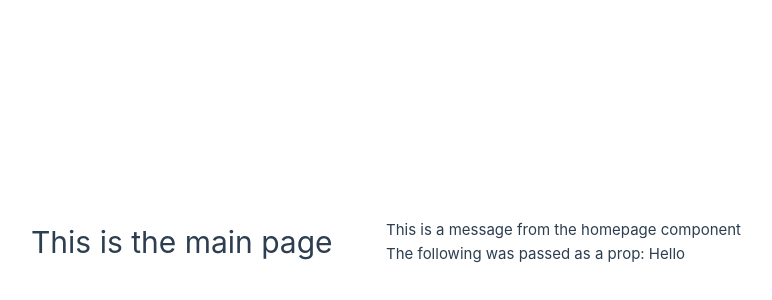
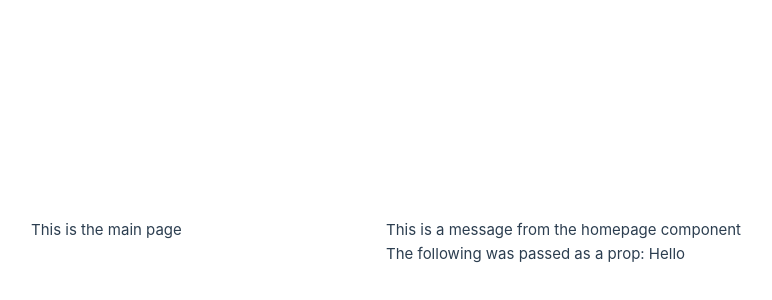
Before and after one commit to shariff-b/family-tree, a Vue app: page / in a window 1280 px wide. Shown: the part 158-458 px from the top of the page, without its empty margins (254-1026 px from the left). Built offline with nearby package versions, Linux system fonts and the light colour scheme.

Commit message:
chore: initialize Tailwind CSS

```diff
--- a/package.json
+++ b/package.json
@@ -22,6 +22,7 @@
   },
   "devDependencies": {
     "@playwright/test": "^1.59.1",
+    "@tailwindcss/vite": "^4.3.5",
     "@tsconfig/node24": "^24.0.4",
     "@types/jsdom": "^28.0.1",
     "@types/node": "^24.12.2",
@@ -41,6 +42,7 @@
     "npm-run-all2": "^8.0.4",
     "oxlint": "~1.60.0",
     "prettier": "3.8.3",
+    "tailwindcss": "^4.3.5",
     "typescript": "~6.0.0",
     "vite": "^8.0.8",
     "vite-plugin-vue-devtools": "^8.1.1",
--- a/src/assets/main.css
+++ b/src/assets/main.css
@@ -1,3 +1,4 @@
+@import "tailwindcss";
 @import './base.css';
 
 #app {
--- a/vite.config.ts
+++ b/vite.config.ts
@@ -4,6 +4,7 @@ import { defineConfig } from 'vite'
 import vue from '@vitejs/plugin-vue'
 import vueJsx from '@vitejs/plugin-vue-jsx'
 import vueDevTools from 'vite-plugin-vue-devtools'
+import tailwindcss from '@tailwindcss/vite'
 
 // https://vite.dev/config/
 export default defineConfig({
@@ -11,6 +12,7 @@ export default defineConfig({
     vue(),
     vueJsx(),
     vueDevTools(),
+    tailwindcss(),
   ],
   resolve: {
     alias: {
```
Also changed, not shown: 1 other file (tests, documents, lock files or other folders).
